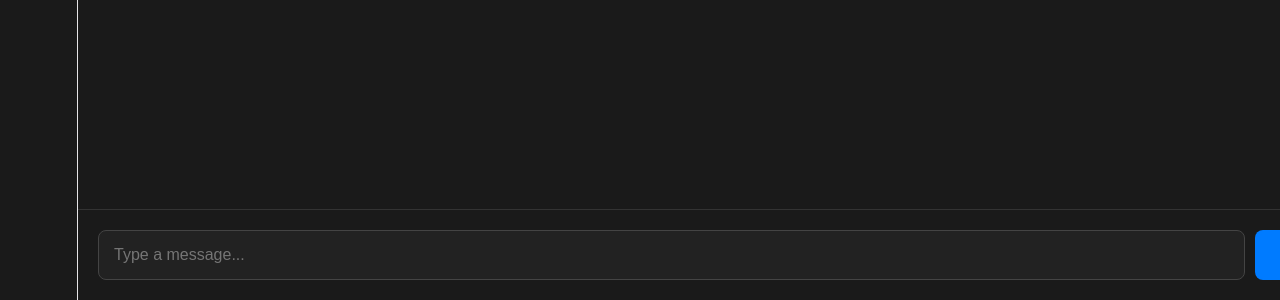
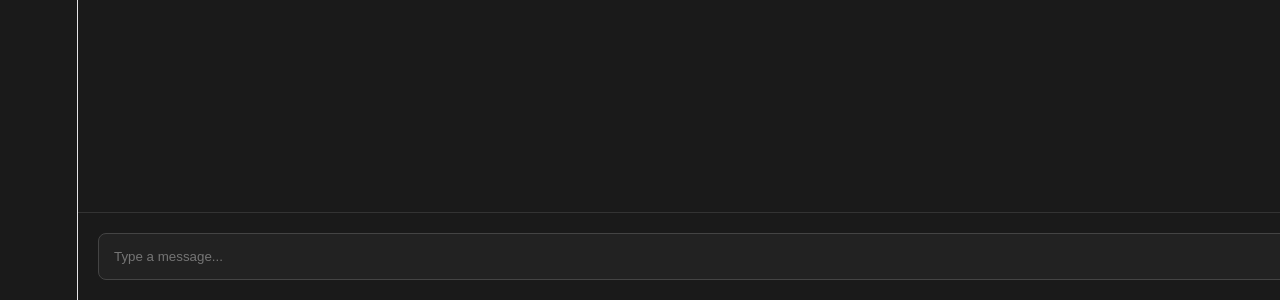
Before and after one commit to raunak-commits/ai_chat_app, a React app in the folder frontend/: page / in a window 1280 px wide. Shown: the part 500-800 px from the top of the page. Built offline with nearby package versions, Linux system fonts and the light colour scheme; the HTML template or start-up script is replaced by a standard one.

Commit message:
fix: force full width for chat bubbles

```diff
--- a/frontend/src/App.css
+++ b/frontend/src/App.css
@@ -1,16 +1,11 @@
-/* Reset everything */
-* {
-  box-sizing: border-box;
-  margin: 0;
-  padding: 0;
-}
+/* Final CSS Fix for Visibility */
+* { box-sizing: border-box; margin: 0; padding: 0; }
 
 html, body {
   height: 100%;
   width: 100%;
+  background-color: #1a1a1a;
   overflow: hidden;
-  background-color: #1a1a1a;
-  font-family: -apple-system, BlinkMacSystemFont, "Segoe UI", Roboto, Helvetica, Arial, sans-serif;
 }
 
 .app-container {
@@ -30,58 +25,36 @@ html, body {
   padding: 20px;
   width: 100%;
   overflow-y: auto;
-  min-height: 0; /* CRITICAL: Allows flex items to shrink/scroll correctly */
+  /* This ensures the scroll stays at the bottom */
+  display: block;
 }
 
 .message {
   display: flex;
-  width: 100%;
-  flex-shrink: 0; /* CRITICAL: Prevents bubble from being squashed to 0 width */
+  width: 100%; /* Force full width */
+  margin-bottom: 10px;
 }
 
-.message.user {
-  justify-content: flex-end;
-}
-
-.message.ai {
-  justify-content: flex-start;
-}
+.message.user { justify-content: flex-end; }
+.message.ai { justify-content: flex-start; }
 
 .bubble {
   padding: 12px 18px;
   border-radius: 18px;
-  max-width: 90%; /* Mobile default */
-  line-height: 1.5;
+  max-width: 80%; /* Increased from 70% to show more text */
   word-wrap: break-word;
   font-size: 16px;
 }
 
-/* Tablet/Desktop responsiveness */
-@media (min-width: 768px) {
-  .bubble { max-width: 70%; }
-}
-
-@media (min-width: 1200px) {
-  .bubble { max-width: 50%; }
-}
-
-.user .bubble {
-  background-color: #007bff;
-  color: white;
-}
-
-.ai .bubble {
-  background-color: #333;
-  color: white;
-}
+.user .bubble { background-color: #007bff; color: white; }
+.ai .bubble { background-color: #333; color: white; }
 
 .input-area {
-  display: flex;
-  gap: 10px;
   padding: 20px;
   border-top: 1px solid #333;
   background-color: #1a1a1a;
-  flex-shrink: 0; /* Ensures input bar doesn't get squashed */
+  display: flex;
+  gap: 10px;
 }
 
 input {
@@ -91,30 +64,4 @@ input {
   border: 1px solid #444;
   background: #222;
   color: white;
-  font-size: 16px;
-  outline: none;
 }
-
-button {
-  padding: 0 25px;
-  background-color: #007bff;
-  color: white;
-  border: none;
-  border-radius: 8px;
-  cursor: pointer;
-  font-weight: bold;
-}
-
-button:disabled {
-  background-color: #444;
-  cursor: not-allowed;
-}
-
-/* Scrollbar styling */
-.chat-window::-webkit-scrollbar {
-  width: 8px;
-}
-.chat-window::-webkit-scrollbar-thumb {
-  background-color: #444;
-  border-radius: 10px;
-}
```
